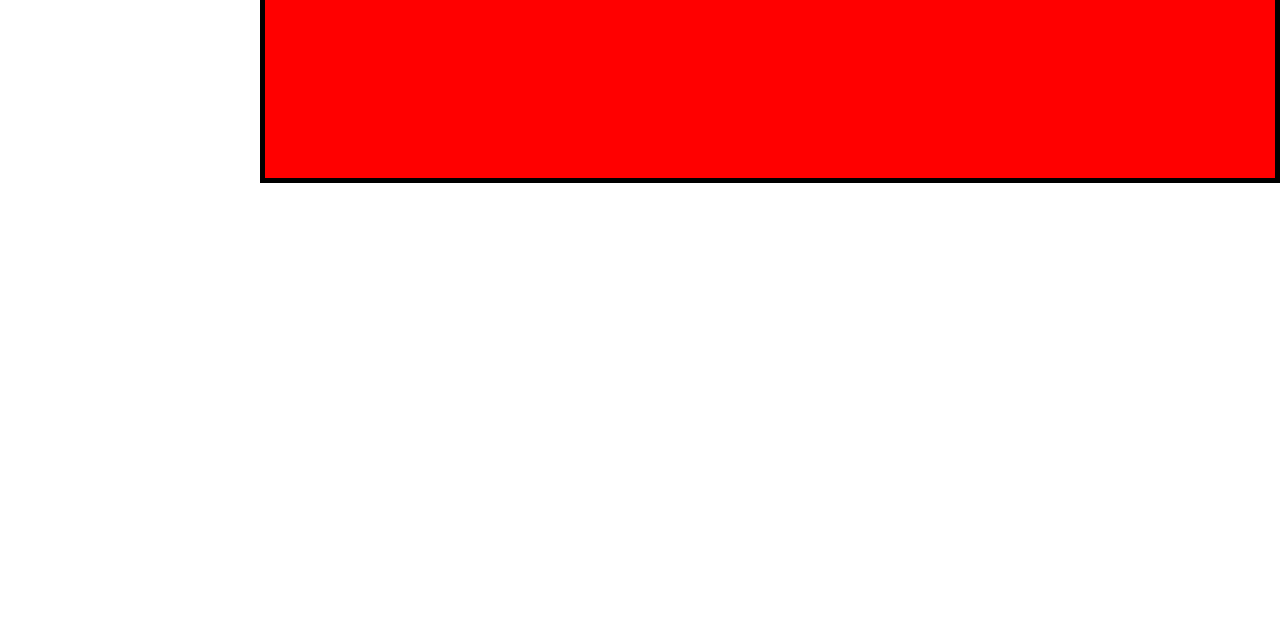
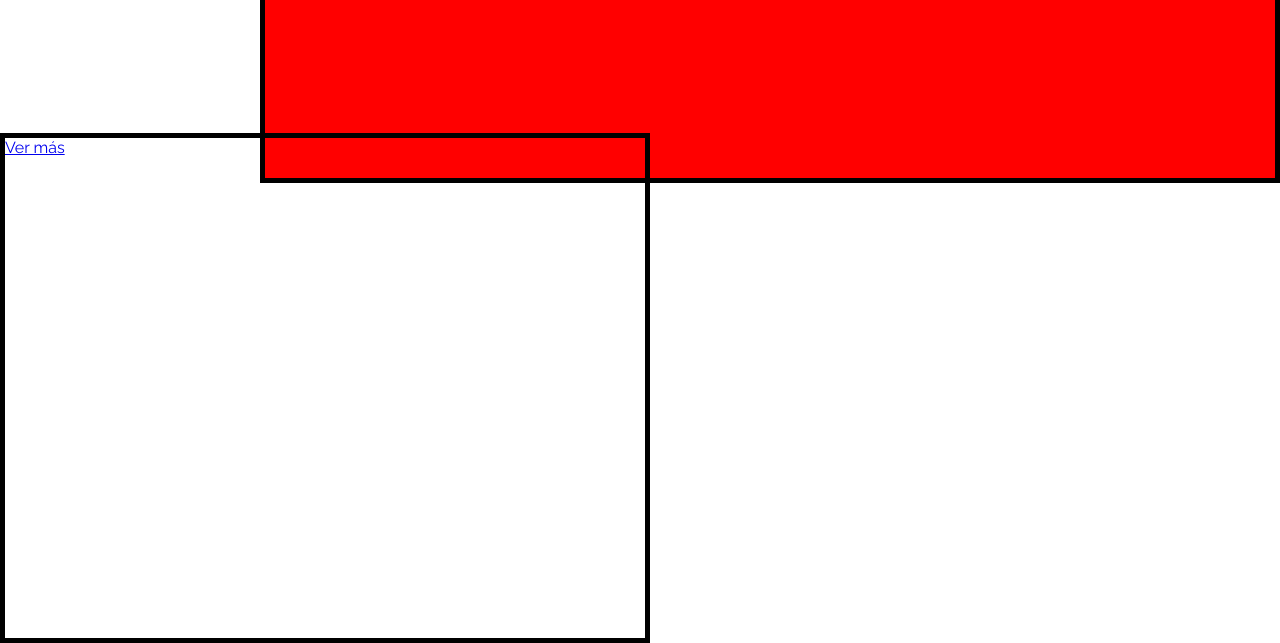
Before and after one commit to mercadotecnia2023/Mercadotecnia-, a plain HTML site: page mkt.html in a window 1280 px wide. Shown: the part 417-1060 px from the top of the page. Before the commit the page ends 800 px from the top, so only its background shows below. Drawn offline with Linux system fonts and the light colour scheme.

Commit message:
Update mkt.html

```diff
--- a/mkt.html
+++ b/mkt.html
@@ -29,7 +29,10 @@
 <div class="contenido"> AQUI VA TODO EL CONTENIDO</div>
 </div>
 
-</section>
+<div class="segundo">
+<div class="horario"><a href="galeria.html">Ver más</a> </div>
+</div>
+
 
 
 
```
